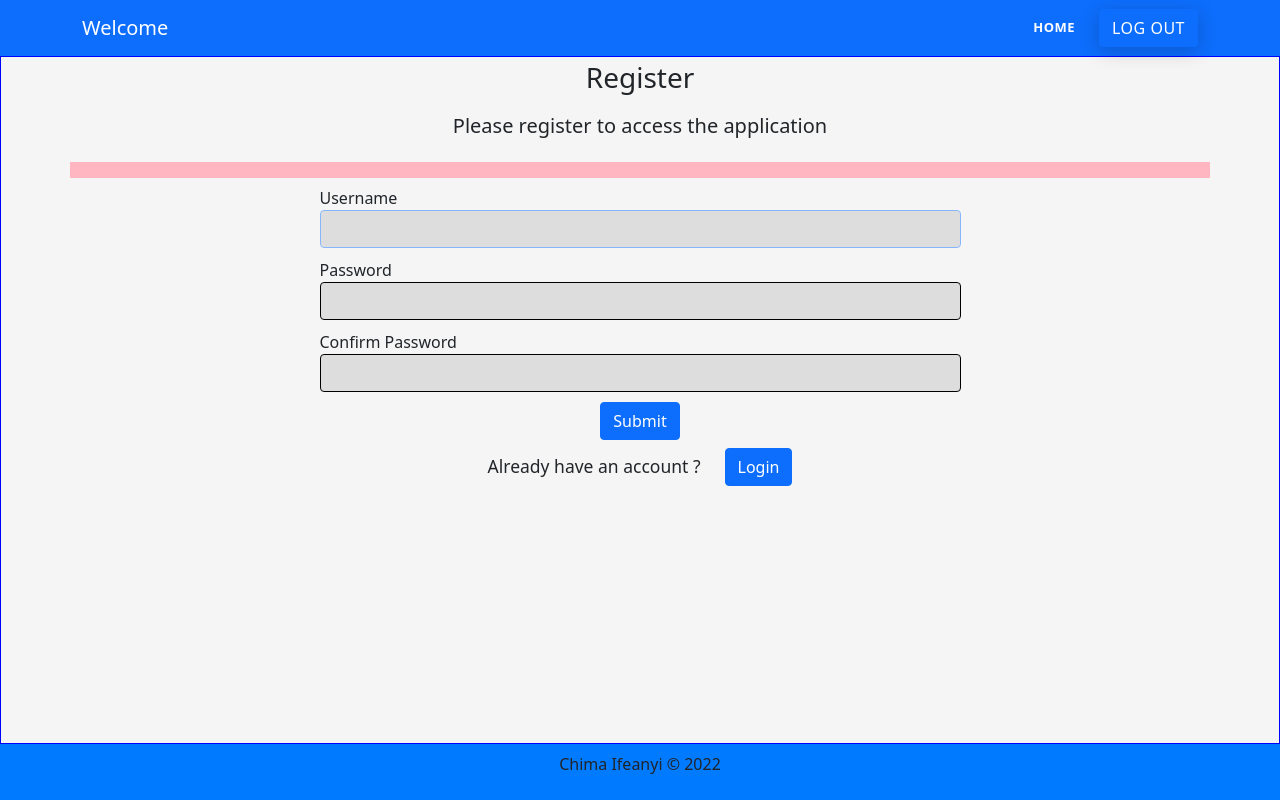
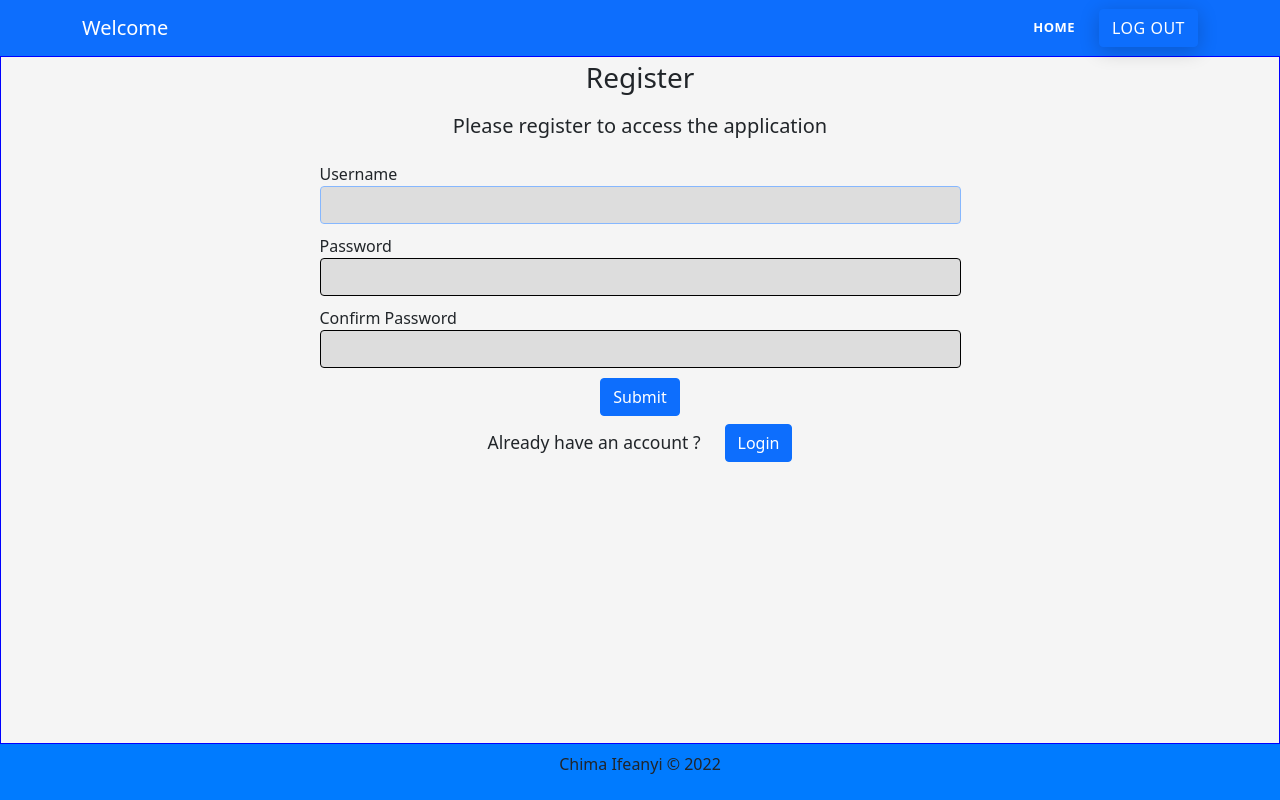
Before and after one commit to MasterIfeanyi/ifeanyi-pokemon-redo, a React (Create React App) app: page /register in a window 1280 px wide. Built offline with nearby package versions, Linux system fonts and the light colour scheme.

Commit message:
update style

```diff
--- a/src/components/Login.jsx
+++ b/src/components/Login.jsx
@@ -77,8 +77,8 @@ const Login = () => {
 
 
             <div className="row d-flex justify-content-center">
-                <p className="errmsg">{errMsg}</p>
                 <div className="col-lg-7">
+                    <p className={errMsg ? "errmsg" : "offscreen"}>{errMsg}</p>
                     <form action="" className="row" onSubmit={handleSubmit}>
                         <div className="form-group col-12">
                             <label htmlFor="username">Username</label>
--- a/src/components/Register.jsx
+++ b/src/components/Register.jsx
@@ -94,8 +94,8 @@ const Register = () => {
         </div>
 
         <div className="row d-flex justify-content-center">
-          <p className="errmsg">{errMsg}</p>
           <div className="col-lg-7">
+          <p className={errMsg ? "errmsg" : "offscreen"}>{errMsg}</p>
             <form action="" className="row" onSubmit={handleSubmit}>
               <div className="form-group col-12">
                 <label htmlFor="username">Username</label>
```
